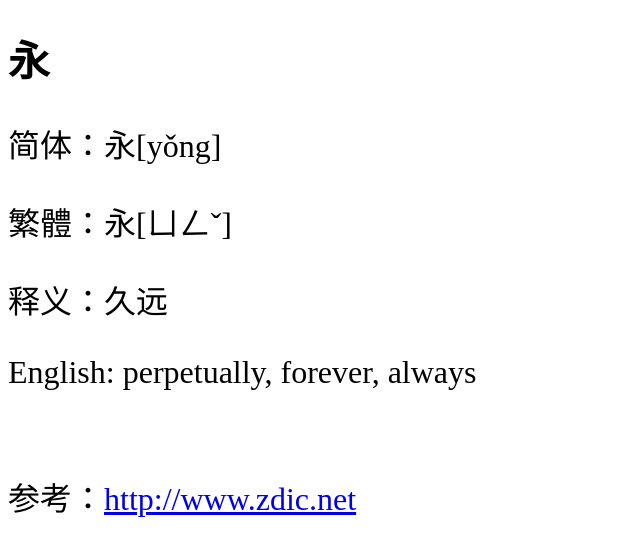
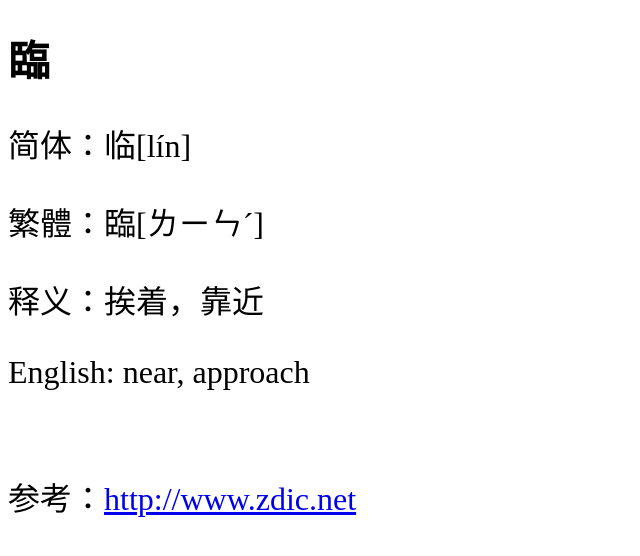
Before and after one commit to shengzhe/livecalligraphy, a Jekyll site: the page built from _posts/2012-08-31-LanTing-247.html, in a window 1280 px wide. Shown: the top 556 px of the page, without its empty margins (0-640 px from the left). Built offline with Jekyll 4.4.1, drawn with Linux system fonts in a browser that asks for light colours; Markdown is read by kramdown in place of the engine named in the settings.

Commit message:
Update 2012-08-31-LanTing-247.html

```diff
--- a/_posts/2012-08-31-LanTing-247.html
+++ b/_posts/2012-08-31-LanTing-247.html
@@ -1,11 +1,11 @@
 ---
 layout: default
-title: 兰亭集序第1个字 (1st character of Lan Ting)
+title: 兰亭集序第247个字 (247th character of Lan Ting)
 ---
-<h1>永</h1>
-<p>简体：永[yǒng]</p>
-<p>繁體：永[ㄩㄥˇ]</p>
-<p>释义：久远</p>
-<p>English: perpetually, forever, always</p>
+<h1>臨</h1>
+<p>简体：临[lín]</p>
+<p>繁體：臨[ㄌㄧㄣˊ]</p>
+<p>释义：挨着，靠近</p>
+<p>English: near, approach</p>
 <br/>
-<p>参考：<a href="http://www.zdic.net/zd/zi/ZdicE6ZdicB0ZdicB8.htm">http://www.zdic.net</a></p>
+<p>参考：<a href="http://www.zdic.net/z/15/js/4E34.htm">http://www.zdic.net</a></p>
```
